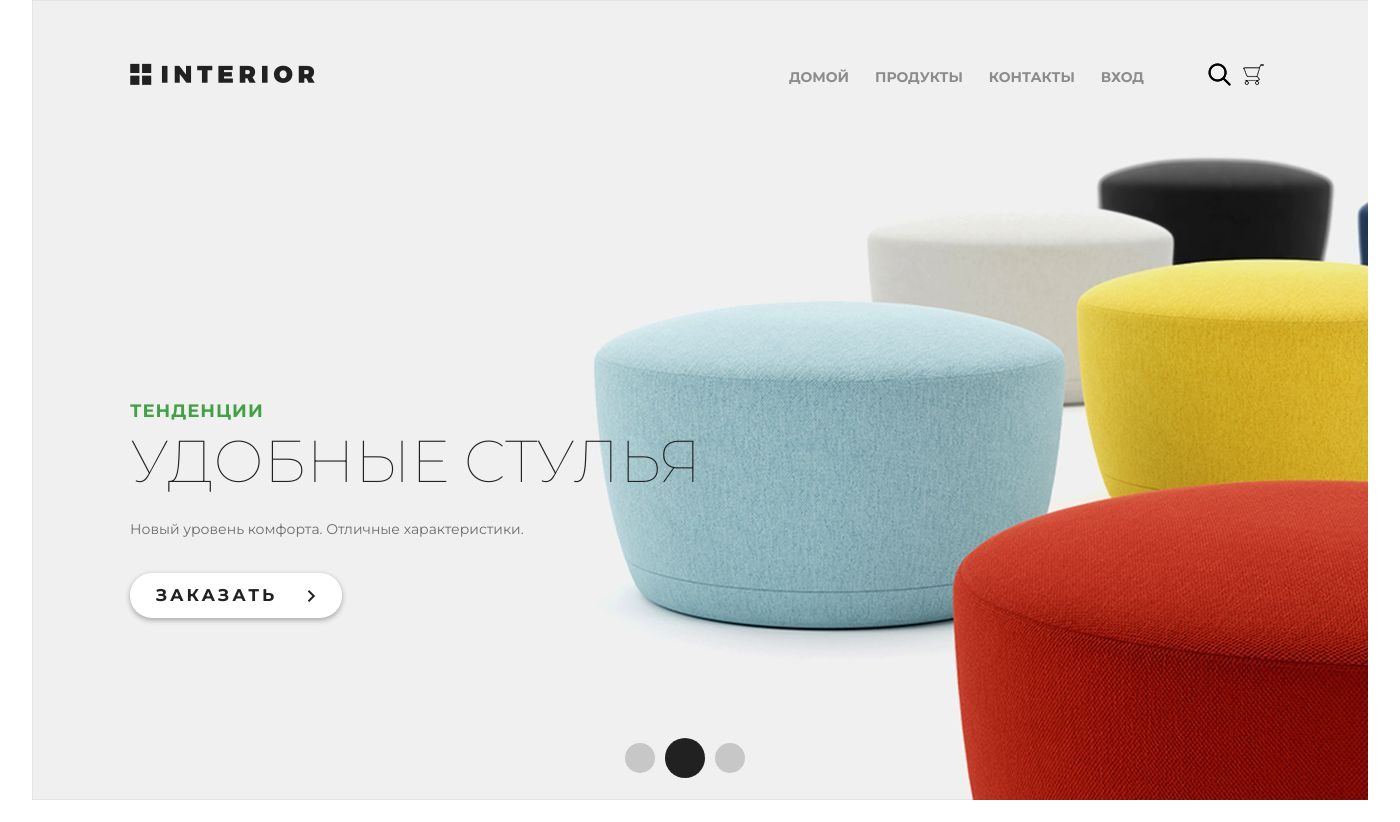
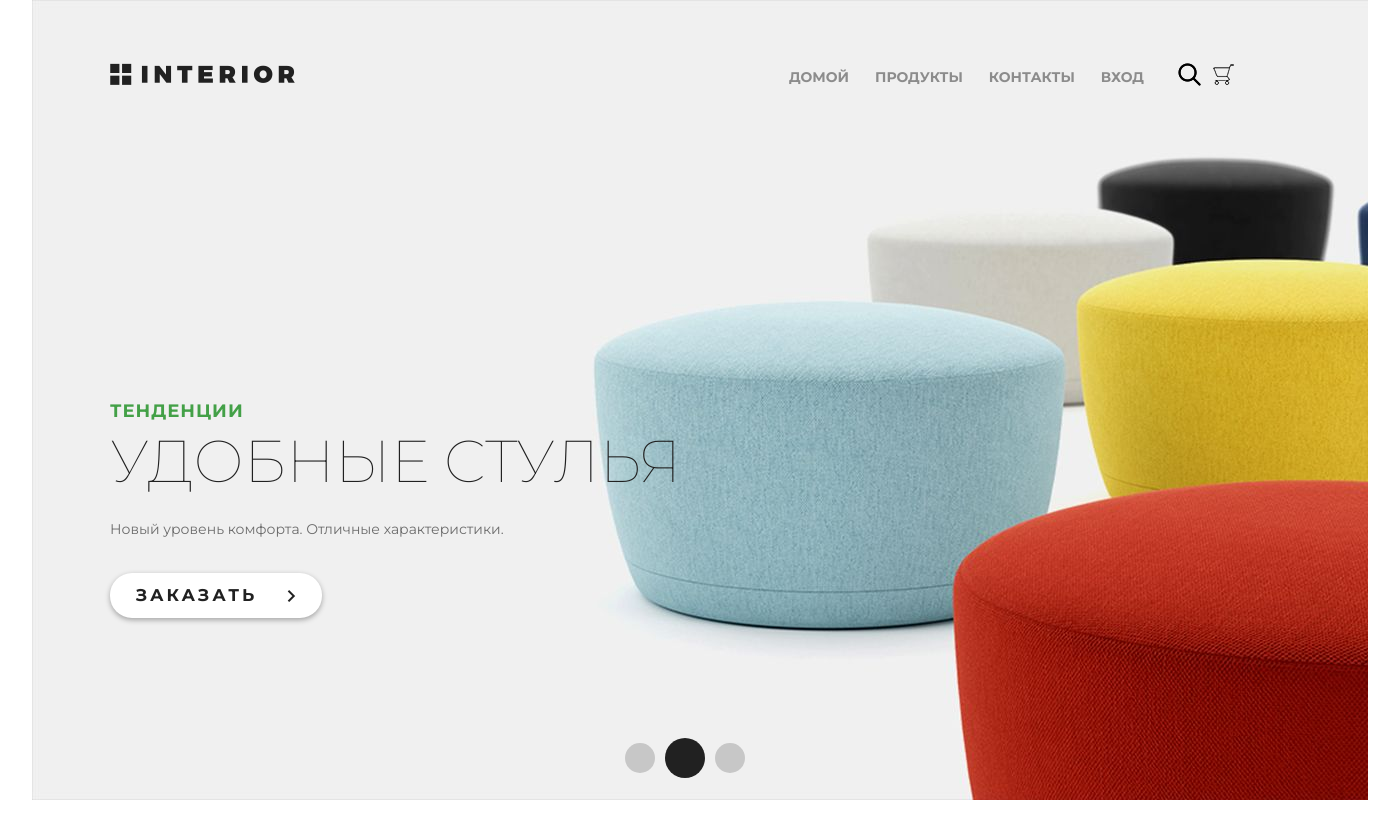
Before and after one commit to samoryad/geekshop, a Django app: template mainapp/templates/mainapp/index.html in a window 1400 px wide. Shown: the top 822 px of the page. Run offline with Django 3.2, Linux system fonts and the light colour scheme; the template is opened without the code that fills it, so the values that code supplies are empty; some libraries are stand-ins or nearby versions.

Commit message:
homework_06 done (styles updated)

```diff
--- a/static/css/style.css
+++ b/static/css/style.css
@@ -243,7 +243,7 @@ html, body {
 }
 
 .user_avatar img {
-    width: 150px;
+    width: 300px;
     border-radius: 25px;
 }
 
@@ -260,7 +260,8 @@ html, body {
 .slider {
 	height: 800px;
 	background-image: url(/static/img/slider.jpg);
-	padding-left: 98px;
+	/*padding-left: 98px;*/
+	padding-left: 78px;
 	padding-right: 211px;
 	position: relative;
 }
@@ -313,7 +314,8 @@ html, body {
 	background-image: url(/static/img/search.png);
 	position: absolute;
 	top: 63px;
-	left: 1176px;
+	/*left: 1176px;*/
+	left: 1146px;
 }
 .basket {
 	display: block;
@@ -322,13 +324,16 @@ html, body {
 	background-image: url(/static/img/basket.png);
 	position: absolute;
 	top: 63px;
-	left: 1210px;
+	/*left: 1210px;*/
+	left: 1180px;
     text-decoration: none;
     color: #555;
 }
 
 .basket span {
-	margin-left: 25px;
+	display: block;
+    margin-left: 30px;
+    width: 150px;
 }
 
 .clearfix:after {
@@ -959,7 +964,7 @@ td:first-child {
 	height: 368px;
 	width: 368px;
 	border: 1px solid #9c9c9c;
-	margin: 71px 15px 122px 0px;
+	margin: 71px 28px 122px 0px;
 	float: left;
 }
 .location-1:last-child {
@@ -1134,7 +1139,8 @@ td:first-child {
 	padding-left: 98px;
 	padding-right: 98px;
 	margin-top: 98px;
-	height: 651px;
+	/*height: 651px; */
+	height: 551px;
 }
 .details-slider {
 	width: 570px;
@@ -1143,7 +1149,8 @@ td:first-child {
 }
 .slider-product {
 	width: 570px;
-	height: 570px;
+	/*height: 570px;*/
+	height: 400px;
 }
 .slider-control {
 	width: 420px;
@@ -1253,14 +1260,17 @@ td:first-child {
 	padding: 0px 98px;
 }
 .related .title {
-	height: 343px;
+	/*height: 343px;*/
+	height: 143px;
 	margin-right: 0;
 }
 .related .title h2 {
-	margin-top: 245px;
+	/*margin-top: 245px;*/
+	margin-top: 45px;
 }
 .related .title .explore {
-	margin-top: 262px;
+	/*margin-top: 262px;*/
+	margin-top: 62px;
 }
 .related-products {
 	margin-bottom: 120px;
```
Also changed, not shown: db.sqlite3.
